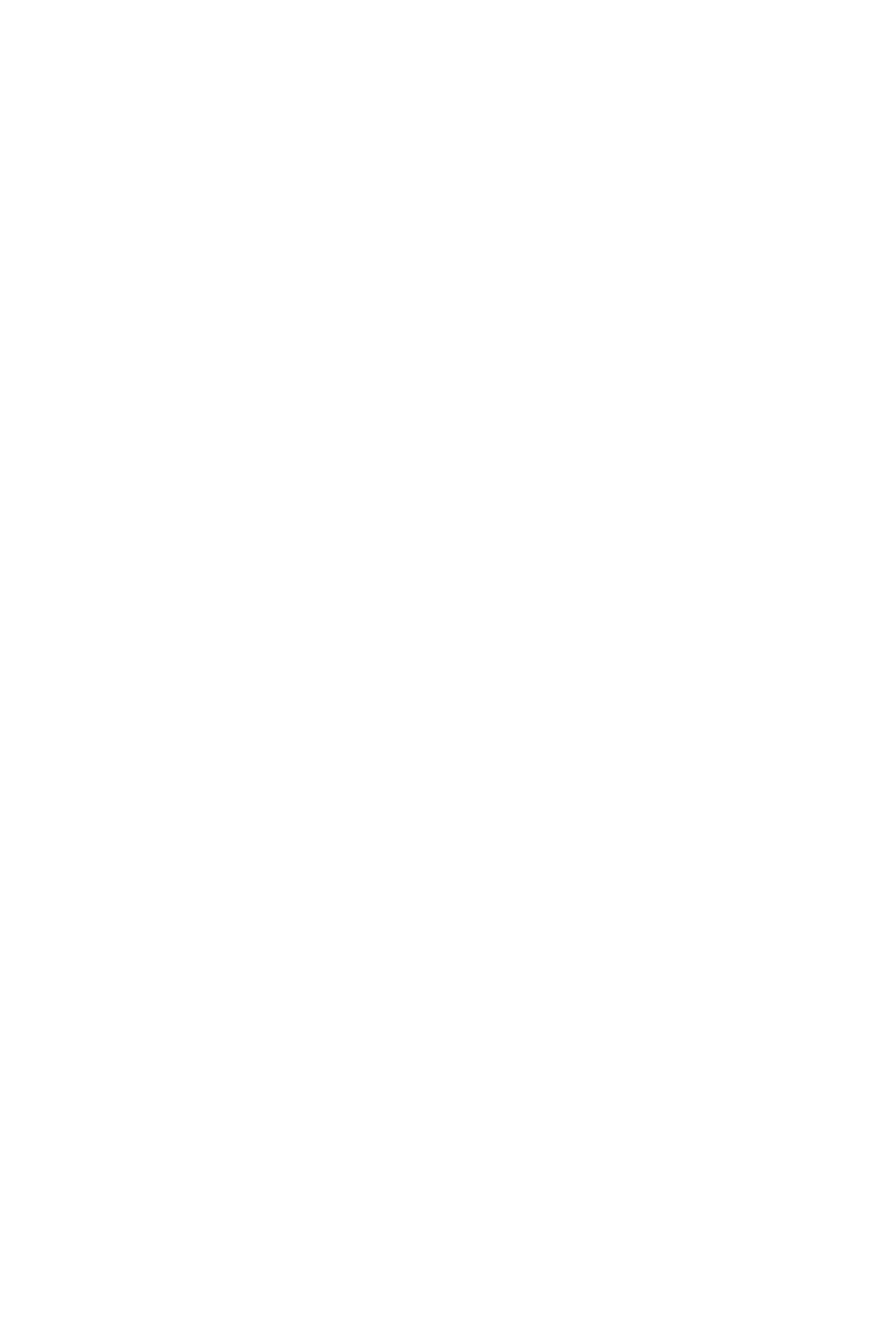
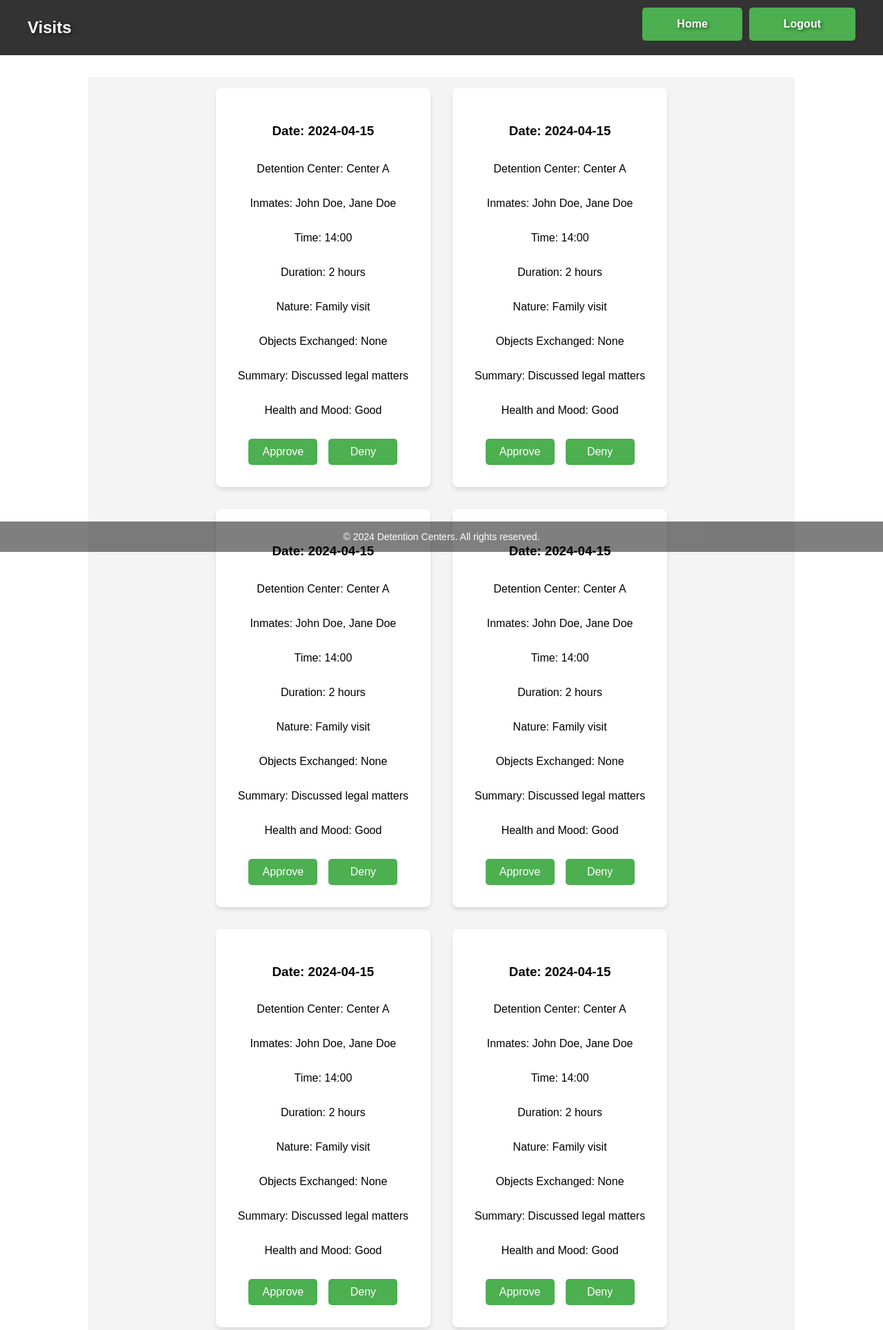
Before and after one commit to MarioGuriuc/DeAd-Detention-Admin, a PHP site: page /AllVisitsPage/all_visits.html in a window 1280 px wide. Before the commit the part shown is empty. Shown: the top 1928 px of the page at 69% size. Before the commit the page ends 800 px from the top, so only its background shows below. Run offline with PHP 8.4, Linux system fonts and the light colour scheme.

Commit message:
[Spiridon Vlad] AdminPage,AllVisitsPage, refactored css

```diff
--- a/FrontEnd/AllVisitsPage/all_visits.css
+++ b/FrontEnd/AllVisitsPage/all_visits.css
@@ -0,0 +1,72 @@
+.visits-container {
+    display: flex;
+    flex-wrap: wrap;
+    align-items: flex-start;
+    justify-content: center;
+    width: 80%;
+    margin: 2rem auto;
+    font-family: Arial, sans-serif;
+    background-color: #f4f4f4;
+}
+
+.visit-entry {
+    display: flex;
+    flex-direction: column;
+    align-items: center;
+    justify-content: space-between;
+    padding: 2rem;
+    margin: 1rem;
+    background-color: #ffffff;
+    border-radius: 8px;
+    box-shadow: 0 4px 6px rgba(0, 0, 0, 0.1);
+    text-align: left;
+}
+
+.approve-deny-buttons {
+    display: flex;
+    align-items: center;
+}
+
+.approve-btn {
+    padding: 10px 20px;
+    margin-top: 1rem;
+    margin-right: 0.5rem;
+    cursor: pointer;
+    background-color: #4CAF50;
+    color: white;
+    border: none;
+    border-radius: 5px;
+    font-size: 1rem;
+    width: 100px;
+    transition: background-color 0.3s ease;
+}
+
+.deny-btn {
+    padding: 10px 20px;
+    margin-top: 1rem;
+    margin-left: 0.5rem;
+    cursor: pointer;
+    background-color: #4CAF50;
+    color: white;
+    border: none;
+    border-radius: 5px;
+    font-size: 1rem;
+    width: 100px;
+    transition: background-color 0.3s ease;
+}
+
+.approve-btn:hover, .deny-btn:hover {
+    background-color: #4CAF50;
+}
+
+@media (max-width: 992px) {
+    .visit-entry {
+        flex-basis: calc(50% - 2rem);
+    }
+}
+
+@media (max-width: 576px) {
+    .visit-entry {
+        flex-basis: calc(100% - 2rem);
+    }
+}
--- a/FrontEnd/AllVisitsPage/all_visits.html
+++ b/FrontEnd/AllVisitsPage/all_visits.html
@@ -1,10 +1,178 @@
 <!DOCTYPE html>
 <html lang="en">
+
 <head>
     <meta charset="UTF-8">
-    <title>Title</title>
+    <meta name="viewport" content="width=device-width, initial-scale=1.0">
+    <title>Approve Visits</title>
+    <link rel="stylesheet" href="all_visits.css">
+    <link rel="stylesheet" href="../Styles/footer.css">
+    <link rel="stylesheet" href="../Styles/header.css">
+    <link rel="stylesheet" href="../Styles/home-logout-buttons.css">
+    <link rel="stylesheet" href="../Styles/body-style.css">
 </head>
+
 <body>
 
+<header>
+    <div class="header-content">
+        <h1>Visits</h1>
+        <div class="home-logout">
+            <a href="../HomePage/home.html">
+                <button>Home</button>
+            </a>
+            <a href="../HomePage/home.html">
+                <button>Logout</button>
+            </a>
+        </div>
+    </div>
+</header>
+
+<div class="visits-container">
+
+    <!-- Data Example -->
+    <div class="visit-entry">
+        <h3>Date: 2024-04-15</h3>
+        <p>Detention Center: Center A</p>
+        <p>Inmates: John Doe, Jane Doe</p>
+        <p>Time: 14:00</p>
+        <p>Duration: 2 hours</p>
+        <p>Nature: Family visit</p>
+        <p>Objects Exchanged: None</p>
+        <p>Summary: Discussed legal matters</p>
+        <p>Health and Mood: Good</p>
+        <div class="approve-deny-buttons">
+            <button class="approve-btn">Approve</button>
+            <button class="deny-btn">Deny</button>
+        </div>
+    </div>
+
+
+    <div class="visit-entry">
+        <h3>Date: 2024-04-15</h3>
+        <p>Detention Center: Center A</p>
+        <p>Inmates: John Doe, Jane Doe</p>
+        <p>Time: 14:00</p>
+        <p>Duration: 2 hours</p>
+        <p>Nature: Family visit</p>
+        <p>Objects Exchanged: None</p>
+        <p>Summary: Discussed legal matters</p>
+        <p>Health and Mood: Good</p>
+        <div class="approve-deny-buttons">
+            <button class="approve-btn">Approve</button>
+            <button class="deny-btn">Deny</button>
+        </div>
+    </div>
+    <div class="visit-entry">
+        <h3>Date: 2024-04-15</h3>
+        <p>Detention Center: Center A</p>
+        <p>Inmates: John Doe, Jane Doe</p>
+        <p>Time: 14:00</p>
+        <p>Duration: 2 hours</p>
+        <p>Nature: Family visit</p>
+        <p>Objects Exchanged: None</p>
+        <p>Summary: Discussed legal matters</p>
+        <p>Health and Mood: Good</p>
+        <div class="approve-deny-buttons">
+            <button class="approve-btn">Approve</button>
+            <button class="deny-btn">Deny</button>
+        </div>
+    </div>
+    <div class="visit-entry">
+        <h3>Date: 2024-04-15</h3>
+        <p>Detention Center: Center A</p>
+        <p>Inmates: John Doe, Jane Doe</p>
+        <p>Time: 14:00</p>
+        <p>Duration: 2 hours</p>
+        <p>Nature: Family visit</p>
+        <p>Objects Exchanged: None</p>
+        <p>Summary: Discussed legal matters</p>
+        <p>Health and Mood: Good</p>
+        <div class="approve-deny-buttons">
+            <button class="approve-btn">Approve</button>
+            <button class="deny-btn">Deny</button>
+        </div>
+    </div>
+    <div class="visit-entry">
+        <h3>Date: 2024-04-15</h3>
+        <p>Detention Center: Center A</p>
+        <p>Inmates: John Doe, Jane Doe</p>
+        <p>Time: 14:00</p>
+        <p>Duration: 2 hours</p>
+        <p>Nature: Family visit</p>
+        <p>Objects Exchanged: None</p>
+        <p>Summary: Discussed legal matters</p>
+        <p>Health and Mood: Good</p>
+        <div class="approve-deny-buttons">
+            <button class="approve-btn">Approve</button>
+            <button class="deny-btn">Deny</button>
+        </div>
+    </div>
+    <div class="visit-entry">
+        <h3>Date: 2024-04-15</h3>
+        <p>Detention Center: Center A</p>
+        <p>Inmates: John Doe, Jane Doe</p>
+        <p>Time: 14:00</p>
+        <p>Duration: 2 hours</p>
+        <p>Nature: Family visit</p>
+        <p>Objects Exchanged: None</p>
+        <p>Summary: Discussed legal matters</p>
+        <p>Health and Mood: Good</p>
+        <div class="approve-deny-buttons">
+            <button class="approve-btn">Approve</button>
+            <button class="deny-btn">Deny</button>
+        </div>
+    </div>
+    <div class="visit-entry">
+        <h3>Date: 2024-04-15</h3>
+        <p>Detention Center: Center A</p>
+        <p>Inmates: John Doe, Jane Doe</p>
+        <p>Time: 14:00</p>
+        <p>Duration: 2 hours</p>
+        <p>Nature: Family visit</p>
+        <p>Objects Exchanged: None</p>
+        <p>Summary: Discussed legal matters</p>
+        <p>Health and Mood: Good</p>
+        <div class="approve-deny-buttons">
+            <button class="approve-btn">Approve</button>
+            <button class="deny-btn">Deny</button>
+        </div>
+    </div>
+    <div class="visit-entry">
+        <h3>Date: 2024-04-15</h3>
+        <p>Detention Center: Center A</p>
+        <p>Inmates: John Doe, Jane Doe</p>
+        <p>Time: 14:00</p>
+        <p>Duration: 2 hours</p>
+        <p>Nature: Family visit</p>
+        <p>Objects Exchanged: None</p>
+        <p>Summary: Discussed legal matters</p>
+        <p>Health and Mood: Good</p>
+        <div class="approve-deny-buttons">
+            <button class="approve-btn">Approve</button>
+            <button class="deny-btn">Deny</button>
+        </div>
+    </div>
+    <div class="visit-entry">
+        <h3>Date: 2024-04-15</h3>
+        <p>Detention Center: Center A</p>
+        <p>Inmates: John Doe, Jane Doe</p>
+        <p>Time: 14:00</p>
+        <p>Duration: 2 hours</p>
+        <p>Nature: Family visit</p>
+        <p>Objects Exchanged: None</p>
+        <p>Summary: Discussed legal matters</p>
+        <p>Health and Mood: Good</p>
+        <div class="approve-deny-buttons">
+            <button class="approve-btn">Approve</button>
+            <button class="deny-btn">Deny</button>
+        </div>
+    </div>
+</div>
+
+<footer>
+    <p>&copy; 2024 Detention Centers. All rights reserved.</p>
+</footer>
 </body>
+
 </html>
--- a/FrontEnd/Styles/home-logout-buttons.css
+++ b/FrontEnd/Styles/home-logout-buttons.css
@@ -68,7 +68,7 @@
     .home-logout {
         flex-direction: column;
         align-items: center;
-        margin-top: -10px;
+        margin-top: -1px;
     }
 
     .home-logout button {
```
Also changed, not shown: FrontEnd/AdminPage/admin_page.css (+72 -0 lines), FrontEnd/AdminPage/admin_page.html (+50 -1 lines).
